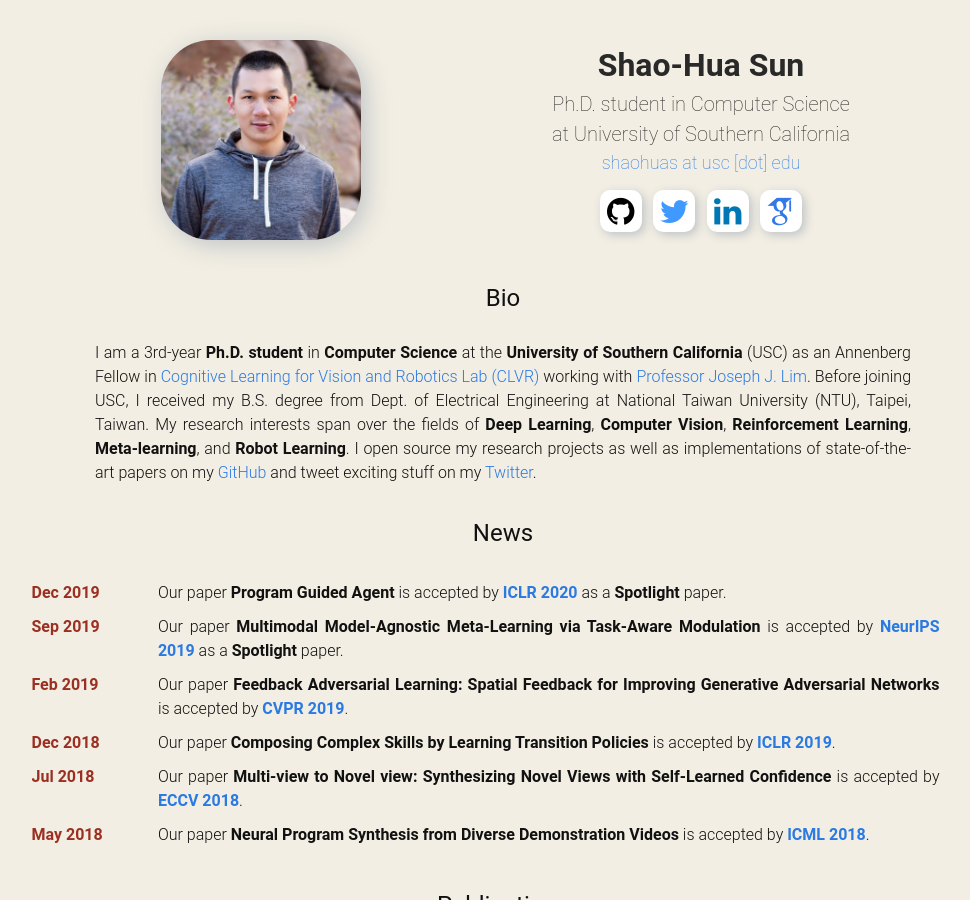
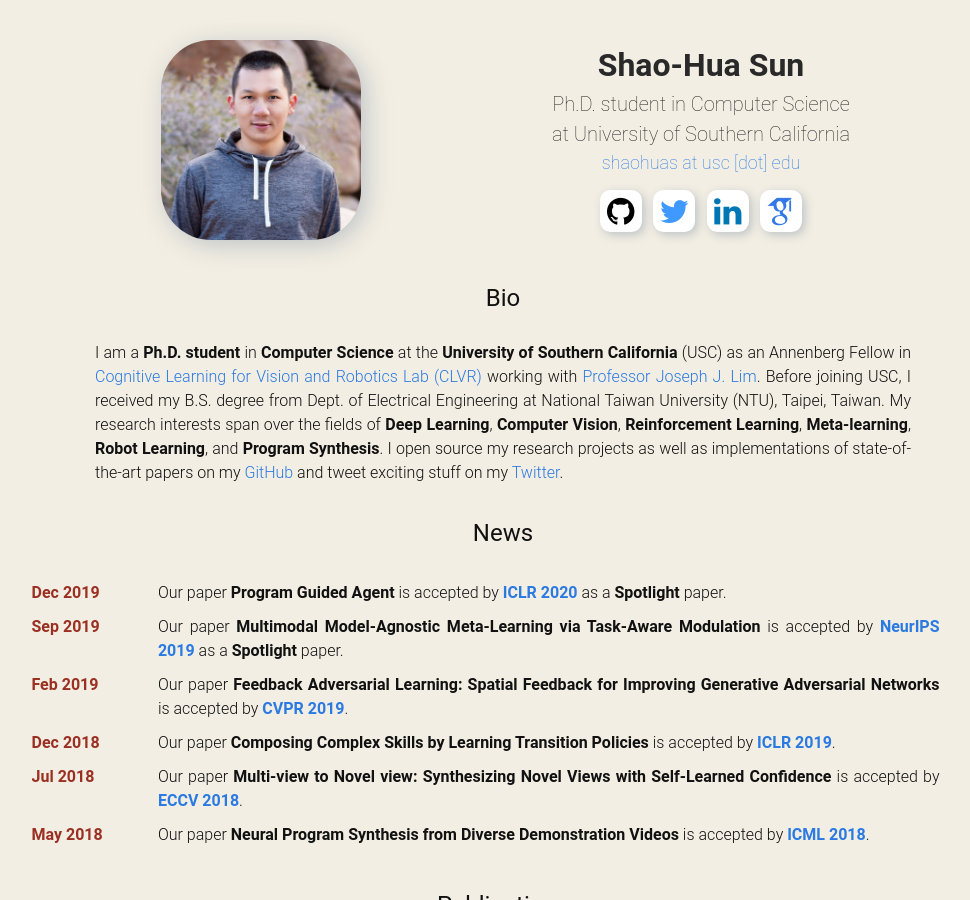
Before and after one commit to shaohua0116/shaohua0116.github.io, a Jekyll site: the page built from index.html, in a window 1280 px wide and 900 px high. Shown: the whole window, without its empty margins (137-1107 px from the left). Built offline with Jekyll 4.4.1, drawn with Linux system fonts in a browser that asks for light colours; some web fonts are replaced.

Commit message:
edit bio

```diff
--- a/_data/bio.yml
+++ b/_data/bio.yml
@@ -6,7 +6,7 @@
 normal:
   date:     "June 2017"
   title:    ""
-  content:  "I am a 3rd-year <strong>Ph.D. student</strong> in <strong>Computer Science</strong> at the <strong>University of Southern California</strong> (USC) as an Annenberg Fellow in <a href='http://clvrai.com/'  target='_blank'>Cognitive Learning for Vision and Robotics Lab (CLVR)</a> working with <a href='http://people.csail.mit.edu/lim/' target='_blank'>Professor Joseph J. Lim</a>. Before joining USC, I received my B.S. degree from Dept. of Electrical Engineering at National Taiwan University (NTU), Taipei, Taiwan. My research interests span over the fields of <strong>Deep Learning</strong>, <strong>Computer Vision</strong>, <strong>Reinforcement Learning</strong>, <strong>Meta-learning</strong>, and <strong>Robot Learning</strong>. I open source my research projects as well as implementations of state-of-the-art papers on my <a href='https://github.com/shaohua0116/' target='_blank'>GitHub</a> and tweet exciting stuff on my <a href='https://twitter.com/shaohua0116/' target='_blank'>Twitter</a>."
+  content:  "I am a <strong>Ph.D. student</strong> in <strong>Computer Science</strong> at the <strong>University of Southern California</strong> (USC) as an Annenberg Fellow in <a href='http://clvrai.com/'  target='_blank'>Cognitive Learning for Vision and Robotics Lab (CLVR)</a> working with <a href='http://people.csail.mit.edu/lim/' target='_blank'>Professor Joseph J. Lim</a>. Before joining USC, I received my B.S. degree from Dept. of Electrical Engineering at National Taiwan University (NTU), Taipei, Taiwan. My research interests span over the fields of <strong>Deep Learning</strong>, <strong>Computer Vision</strong>, <strong>Reinforcement Learning</strong>, <strong>Meta-learning</strong>, <strong>Robot Learning</strong>, and <strong> Program Synthesis</strong>. I open source my research projects as well as implementations of state-of-the-art papers on my <a href='https://github.com/shaohua0116/' target='_blank'>GitHub</a> and tweet exciting stuff on my <a href='https://twitter.com/shaohua0116/' target='_blank'>Twitter</a>."
   content_full:  "I am a 2nd-year <strong>Ph.D. student</strong> in <strong>Computer Science</strong> at the <strong>University of Southern California</strong> (USC) as an Annenberg Fellow in <a href='http://clvrai.com/'  target='_blank'>Cognitive Learning for Vision and Robotics Lab (CLVR)</a> working with <a href='http://people.csail.mit.edu/lim/' target='_blank'>Professor Joseph J. Lim</a>. Before joining USC, I received my B.S. degree from Dept. of Electrical Engineering at National Taiwan University (NTU), Taipei, Taiwan. I open source my research projects as well as implementations of state-of-the-art papers on my <a href='https://github.com/shaohua0116/' target='_blank'>GitHub</a> and tweet exciting stuff on my <a href='https://twitter.com/shaohua0116/' target='_blank'>Twitter</a>.<br><br>My research interests span over the fields of <strong>Deep Learning</strong>, <strong>Computer Vision</strong>, <strong>Reinforcement Learning</strong>, <strong>Meta-learning</strong>, and <strong>Robot Learning</strong>. In particular, I am interested in developing learning algorithms that empower machines to efficiently master complex tasks as well as quickly adapt to novel tasks and environments with prior knowledge. "
 short:
   date:
```
